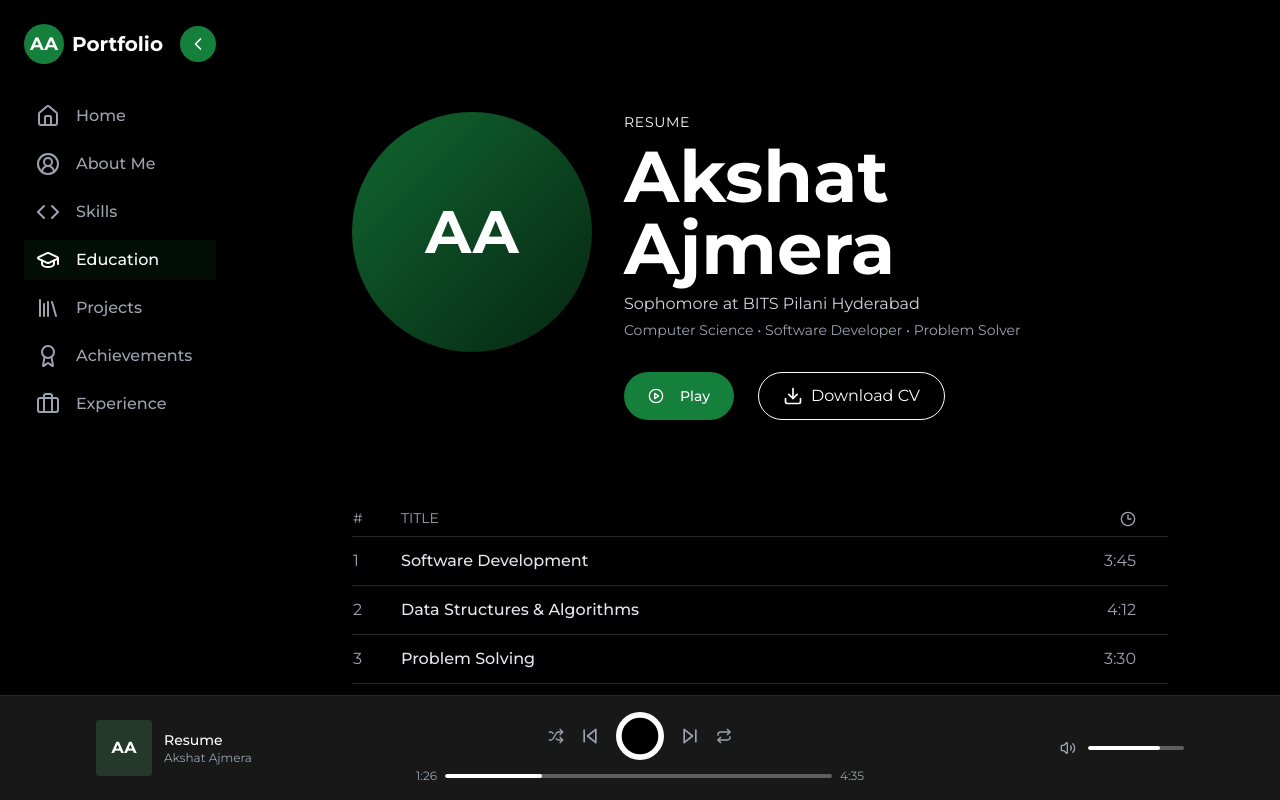
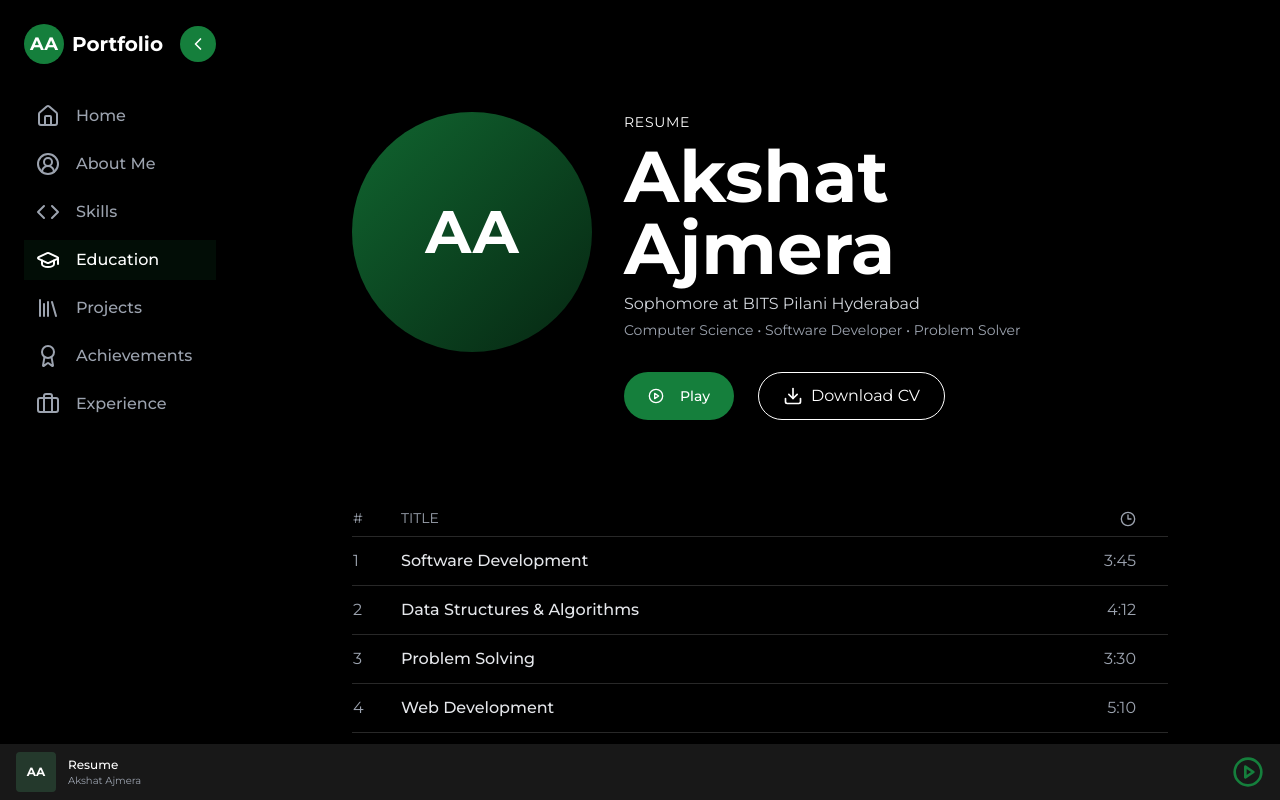
Before and after one commit to akshatajmera7/spotify-portfolio, a Next.js app: page / in a window 1280 px wide. Shown: the top 800 px of the page. Built offline with nearby package versions, Linux system fonts and the light colour scheme.

Commit message:
fixed nowPlaying

```diff
--- a/src/app/page.tsx
+++ b/src/app/page.tsx
@@ -6,7 +6,7 @@ import { ScrollProvider } from '@/context/ScrollContext';
 import Sidebar from '@/components/Sidebar';
 import MobileNav from '@/components/MobileNav';
 import Footer from '@/components/Footer';
-import NowPlaying from '@/components/NowPlaying';
+// import NowPlaying from '@/components/NowPlaying'; // Removed
 import MobileNowPlaying from '@/components/MobileNowPlaying';
 import Hero from '@/components/sections/Hero';
 import About from '@/components/sections/About';
@@ -54,7 +54,7 @@ export default function Home() {
           <Footer />
         </div>
 
-        <NowPlaying />
+        {/* <NowPlaying /> */}
         <MobileNowPlaying />
       </main>
     </ScrollProvider>
--- a/src/components/MobileNowPlaying.tsx
+++ b/src/components/MobileNowPlaying.tsx
@@ -8,7 +8,7 @@ const MobileNowPlaying = () => {
 
   return (
     <motion.div
-      className="fixed bottom-0 left-0 right-0 bg-[#181818] py-2 px-4 z-30 md:hidden"
+      className="fixed bottom-0 left-0 right-0 bg-[#181818] py-2 px-4 z-30 block"
       initial={{ y: 100 }}
       animate={{ y: 0 }}
       transition={{ delay: 2.5, type: 'spring', stiffness: 100, damping: 20 }}
--- a/src/components/NowPlaying.tsx
+++ b/src/components/NowPlaying.tsx
@@ -12,7 +12,7 @@ const NowPlaying = () => {
 
   return (
     <motion.div
-      className="fixed bottom-0 left-0 right-0 bg-[#181818] border-t border-[#282828] py-4 px-4 z-30 hidden md:block"
+      className="fixed bottom-0 left-0 right-0 bg-[#181818] border-t border-[#282828] py-4 px-4 z-30 block"
       initial={{ y: 100 }}
       animate={{ y: 0 }}
       transition={{ delay: 2.5, type: 'spring', stiffness: 100, damping: 20 }}
@@ -44,6 +44,8 @@ const NowPlaying = () => {
               <button
                 className="text-white bg-white rounded-full w-12 h-12 flex items-center justify-center hover:scale-105 transition-transform"
                 onClick={toggleScrolling}
+                aria-label={isScrolling ? 'Pause Audio Resume' : 'Play Audio Resume'}
+                title={isScrolling ? 'Pause the audio summary' : 'Hear a 4-minute summary of my skills & achievements'}
               >
                 {isScrolling ? (
                   <PauseCircle className="h-10 w-10 fill-black text-black" />
```
Also changed, not shown: public/image.png.
